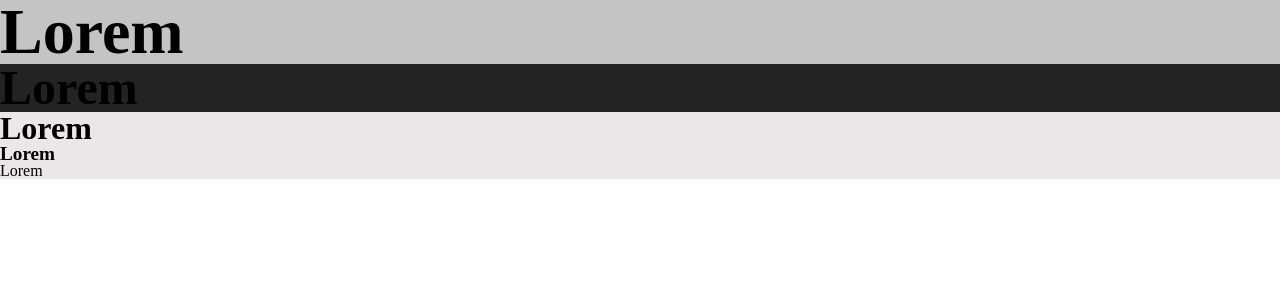
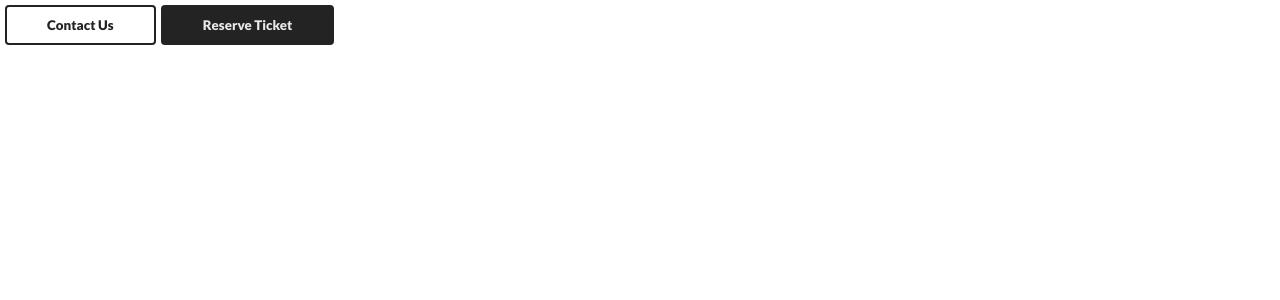
Before and after one commit to RodBrowning/Travel-Agency, a React (Create React App) app: page / in a window 1280 px wide. Shown: the top 300 px of the page. Built offline with nearby package versions, Linux system fonts and the light colour scheme; a web font is replaced by a local one.

Commit message:
Styling action buttons

```diff
--- a/src/App.tsx
+++ b/src/App.tsx
@@ -7,12 +7,14 @@ import React from 'react'
 
 const App = () => {
    return (
-      <div className="App bg-primary">
-         <h1 className="title-big bg-secondary">Lorem</h1>
-         <h2 className="title-medium bg-tertiary">Lorem</h2>
-         <h3 className="title-small">Lorem</h3>
-         <p className="regular-text-title">Lorem</p>
-         <p>Lorem</p>
+      <div className="App">
+         <button className="btn-primary" style={{ margin: '5px' }}>
+            Contact Us
+         </button>
+         <button className="btn-secondary">Reserve Ticket</button>
+         {/* header */}
+         {/* main */}
+         {/* footer */}
       </div>
    )
 }
--- /dev/null
+++ b/src/scss/_buttons.scss
@@ -0,0 +1,18 @@
+@use './variables/colors';
+
+.btn {
+   border: 2px solid colors.$bg-tertiary;
+   font-weight: 900;
+   border-radius: 4px;
+   padding: 10px 40px;
+   &-primary {
+      @extend .btn;
+      background-color: transparent;
+      color: colors.$primary-color;
+   }
+   &-secondary {
+      @extend .btn;
+      background-color: colors.$bg-tertiary;
+      color: colors.$secondary-color;
+   }
+}
--- a/src/scss/index.scss
+++ b/src/scss/index.scss
@@ -1,3 +1,4 @@
+@forward './reset';
 @forward './fonts';
 @forward './backgrounds';
-@forward './reset';
+@forward './buttons';
```
